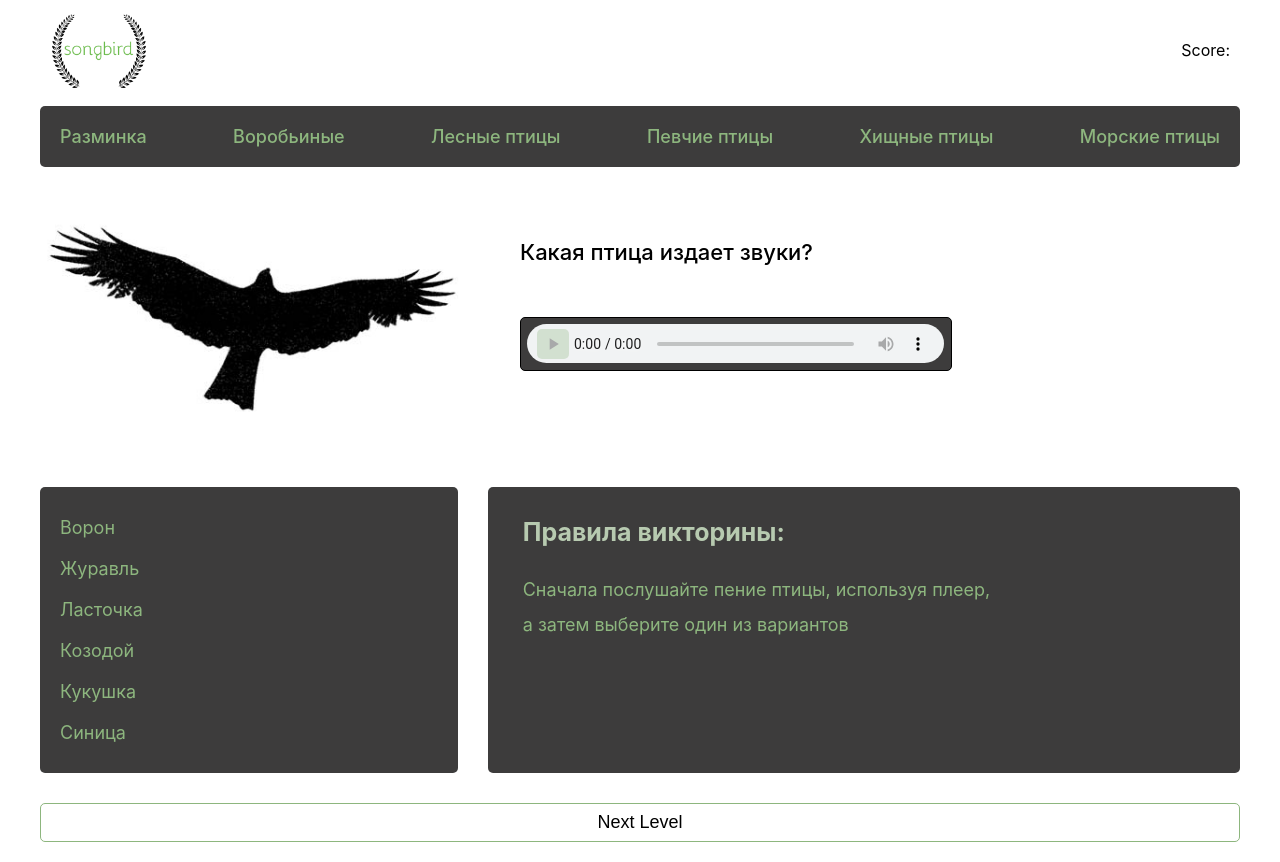
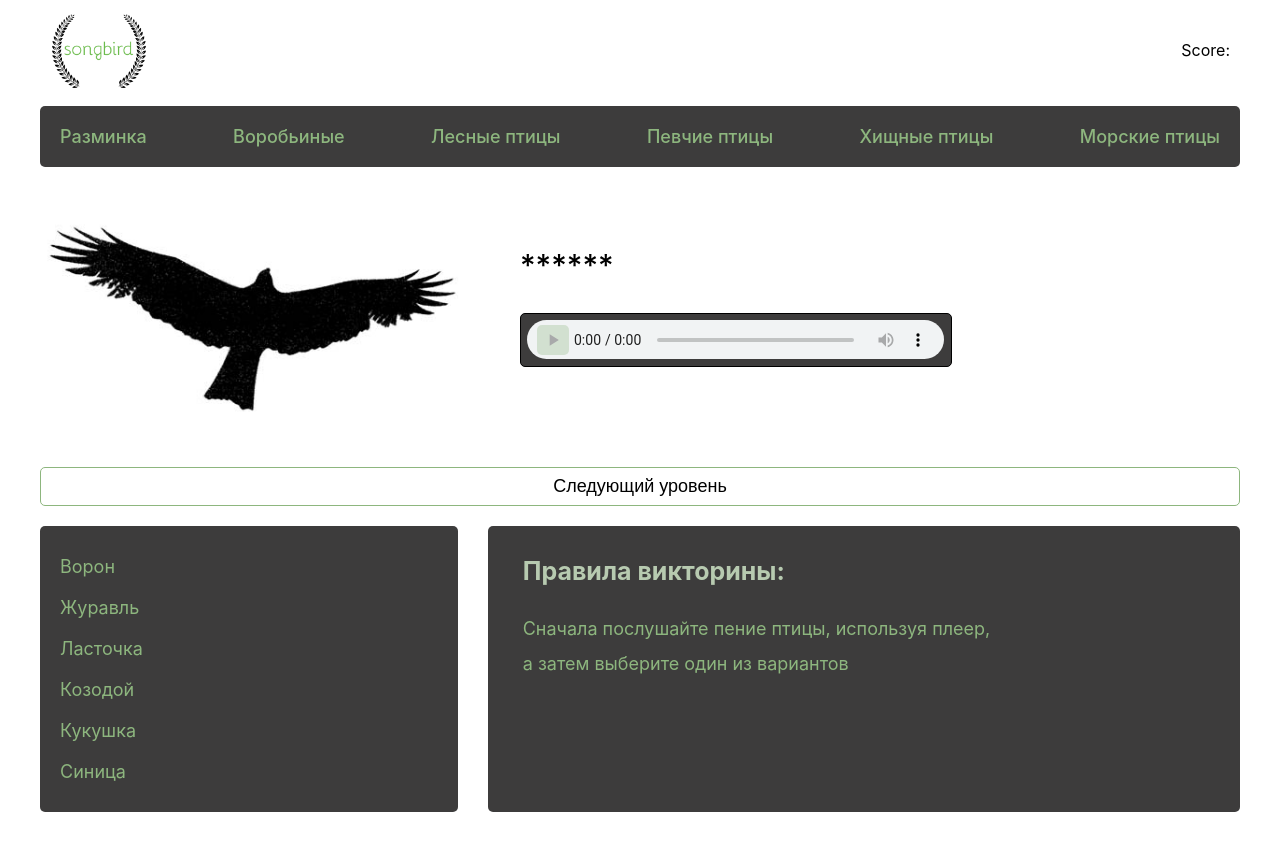
Before and after one commit to AnzhelaMartsinovich/songbird, a React (Create React App) app: page / in a window 1280 px wide. Built offline with nearby package versions, Linux system fonts and the light colour scheme.

Commit message:
feat: check right answer

```diff
--- a/src/App.js
+++ b/src/App.js
@@ -12,8 +12,9 @@ function App() {
     <div className="container">
       <Header />
       <Question />
+      <NextBtn />
       <Wrapper />
-      <NextBtn />
+
     </div>
   );
 }
--- a/src/components/Descr/Descr.js
+++ b/src/components/Descr/Descr.js
@@ -1,81 +1,35 @@
-import React, { Component } from 'react';
+import React from 'react';
 import './style.scss';
 
-class Descr extends Component {
-	constructor(props) {
-		super(props)
+function Descr({ birds, selectedBird }) {
+	birds = birds[0];
 
-		this.state = {
-			isOpen: false
-		}
-	}
-
-	render() {
-		let allInformation = this.props.birds[0].find(bird => bird.name === this.props.selectedBird);
+	let allInformation = birds.find(bird => bird.name === selectedBird);
 
 	return (
 		<div className="descr">
 			<div className="flex-wrap">
 				<div className="descr-titles">
 					<h3 className="descr-title">
-							{this.props.selectedBird === null ? 'Правила викторины:' : this.props.selectedBird}
+						{selectedBird === null ? 'Правила викторины:' : selectedBird}
 					</h3>
 
 					<h5 className="descr-subtitle">
 						{allInformation === undefined ? '' : allInformation.species}
 					</h5>
 
-						<audio controls="controls" src={allInformation === undefined ? '' : allInformation.audio} className="descr__audio" style={{ display: allInformation === undefined ? 'none' : 'block' }}/>
+					<audio controls="controls" src={allInformation === undefined ? '' : allInformation.audio} className="descr__audio" style={{ display: allInformation === undefined ? 'none' : 'block' }} />
 				</div>
 
-					<img className="descr__bird-img" src={allInformation === undefined ? '' : allInformation.image} alt="bird" style={{ display: allInformation === undefined ? 'none' : 'block' }}/>
+				<img className="descr__bird-img" src={allInformation === undefined ? '' : allInformation.image} alt="bird" style={{ display: allInformation === undefined ? 'none' : 'block' }} />
 			</div>
 
 			<p className="descr-text" style={{ width: allInformation === undefined ? '70%' : '100%', marginTop: allInformation === undefined ? '0' : '20px' }}>
 				{allInformation === undefined ? 'Сначала послушайте пение птицы, используя плеер, а затем выберите один из вариантов' : allInformation.description}
 			</p>
+
 		</div>
 	)
 }
 
-}
-
 export default Descr
-
-
-// import React, { useState } from 'react';
-// import './style.scss';
-
-// function Descr({ birds, selectedBird }) {
-// 	birds = birds[0];
-
-// 	let allInformation = birds.find(bird => bird.name === selectedBird);
-
-// 	// const [display, setDisplay] = useState('none');
-// 	return (
-// 		<div className="descr">
-// 			<div className="flex-wrap">
-// 				<div className="descr-titles">
-// 					<h3 className="descr-title">
-// 						{selectedBird === null ? 'Правила викторины:' : selectedBird}
-// 					</h3>
-
-// 					<h5 className="descr-subtitle">
-// 						{allInformation === undefined ? '' : allInformation.species}
-// 					</h5>
-
-// 					<audio controls="controls" src={allInformation === undefined ? '' : allInformation.audio} className="descr__audio" />
-// 				</div>
-
-// 				<img className="descr__bird-img" src={allInformation === undefined ? '' : allInformation.image} alt="bird" />
-// 			</div>
-
-// 			<p className="descr-text">
-// 				{allInformation === undefined ? 'Сначала послушайте пение птицы, используя плеер, а затем выберите один из вариантов' : allInformation.description}
-// 			</p>
-
-// 		</div>
-// 	)
-// }
-
-// export default Descr
--- a/src/components/Next/NextBtn.js
+++ b/src/components/Next/NextBtn.js
@@ -3,7 +3,7 @@ import './style.scss';
 
 function NextBtn() {
 	return (
-		<button className="next-btn">Next Level</button>
+		<button className="next-btn">Следующий уровень</button>
 	)
 }
 
--- a/src/components/Next/style.scss
+++ b/src/components/Next/style.scss
@@ -2,6 +2,7 @@
   width: 100%;
   margin-bottom: 20px;
   font-size: 18px;
+  font-weight: 500;
   line-height: 35px;
   border-radius: 5px;
   background-color: transparent;
--- a/src/components/Options/Options.js
+++ b/src/components/Options/Options.js
@@ -1,26 +1,20 @@
 import React from 'react';
 import './style.scss';
+import answer from './../../helpers/answers';
 
 function ClickBird(props) {
 	const clickedBird = props.target.textContent;
+
+	if (clickedBird !== answer[0].name) {
+		props.target.className += ' error';
+	} else {
+		props.target.className += ' win';
+	}
+
 	return clickedBird;
 }
 
 function Options({ birds, onBirdClick }) {
-	// const birdsList = birds.map((birdsArr) =>
-	// 	birdsArr.map((bird) =>
-	// 		<li key={bird.id} className="options-item">
-	// 			{bird.name}
-	// 		</li>
-	// 	)
-	// )
-
-	// return (
-	// 	<ul className="options-list" onClick={ClickBird}>
-	// 		{birdsList}
-	// 	</ul>
-	// )
-
 	birds = birds[0];
 
 	const birdsList = birds.map((bird) =>
--- a/src/components/Options/style.scss
+++ b/src/components/Options/style.scss
@@ -21,3 +21,12 @@
     }
   }
 }
+
+.error {
+  text-decoration: line-through;
+}
+
+.win {
+  color: #e3e9e1;
+  font-weight: 700;
+}
--- a/src/components/Question/Question.js
+++ b/src/components/Question/Question.js
@@ -8,7 +8,8 @@ function Question() {
 			<img src={bird} alt="bird" className="question-bird" />
 			<div className="question-right">
 				<h3 className="question-title">
-					Какая птица издает звуки?
+					******
+					{/* Какая птица издает звуки? */}
 				</h3>
 
 				<audio controls="controls" src="https://24navo.com/lessons/html_list/i/m/4z.mp3" className="question__audio" />
--- a/src/components/Question/style.scss
+++ b/src/components/Question/style.scss
@@ -1,22 +1,22 @@
 .question {
   display: flex;
   justify-content: space-between;
-	margin-bottom: 70px;
+  margin-bottom: 50px;
 
   &-right {
     width: 60%;
   }
 
   &-bird {
-		// width: 400px;
     max-width: 35%;
   }
 
   &-title {
     font-weight: 500;
     text-align: left;
-		font-size: 22px;
-
+    // font-size: 22px;
+    font-size: 30px;
+    margin-bottom: 0;
   }
 
   &__audio {
@@ -25,7 +25,7 @@
     border-radius: 5px;
     overflow: hidden;
     width: 27rem;
-		padding: .4rem;
+    padding: 0.4rem;
     margin: 30px auto;
   }
 }
--- /dev/null
+++ b/src/helpers/answers.js
@@ -0,0 +1,5 @@
+import birds from './birds';
+
+const answers = [birds[0][2], birds[1][4], birds[2][5], birds[3][2], birds[4][6], birds[5][1]];
+
+export default answers;
```
Also changed, not shown: src/components/Wrapper.js (+8 -1 lines). Lines whose indentation alone changed are shown as unchanged.
